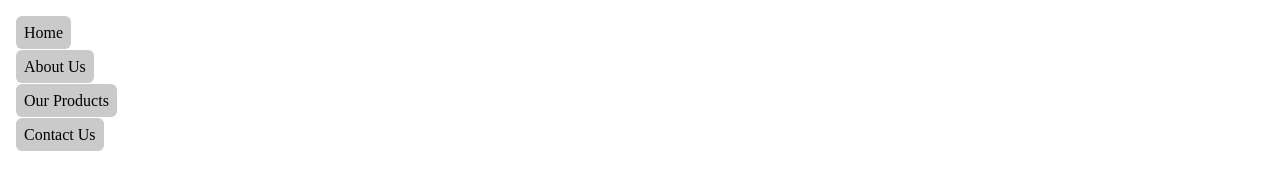
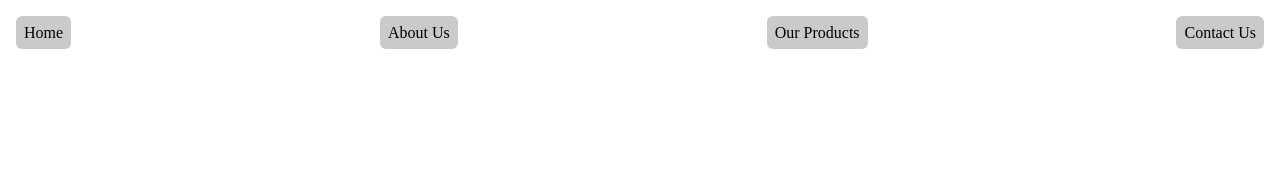
Before and after one commit to toufeeqgoudia/MOGGOU021_FTC2301_Naeem_MogamatToufeeqGoudia_flexChallenge, a plain HTML site: page 1-flexbox-challenge/nav.html in a window 1280 px wide. Drawn offline with Linux system fonts and the light colour scheme.

Commit message:
completed ITW_14.7 flexbox challenge

```diff
--- a/1-flexbox-challenge/css/center.css
+++ b/1-flexbox-challenge/css/center.css
@@ -1,7 +1,8 @@
 .parent {
     height: 50vh;
-
-    /* add solution here */
+    display: flex;
+    align-items: center;
+    justify-content: center;
 }
 
 .child {
--- a/1-flexbox-challenge/css/columns.css
+++ b/1-flexbox-challenge/css/columns.css
@@ -1,8 +1,7 @@
 ul {
     list-style: none;
     width: 75vw;
-
-    /* add solution here */
+    display: flex;
 }
 
 li {
@@ -11,5 +10,6 @@ li {
     background-color: rgb(245, 173, 41);
 
     /* add solution here.. */
-
+    height: 160px;
+    width: 160px;
 }
--- a/1-flexbox-challenge/css/nav.css
+++ b/1-flexbox-challenge/css/nav.css
@@ -3,6 +3,8 @@ nav ul {
     padding-left: 0;
 
     /* add solution here */
+    display: flex;
+    justify-content: space-between;
 }
 
 li {
```
